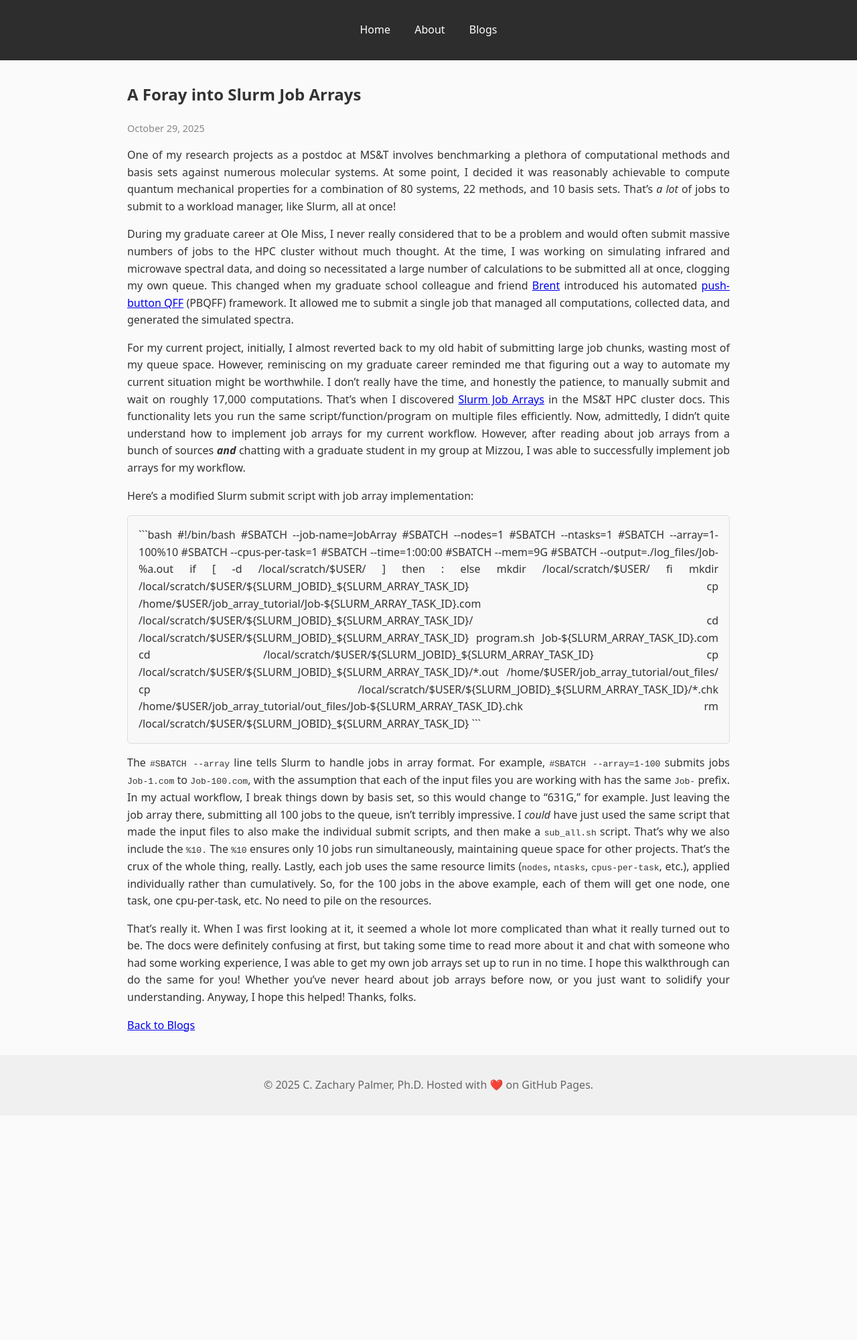
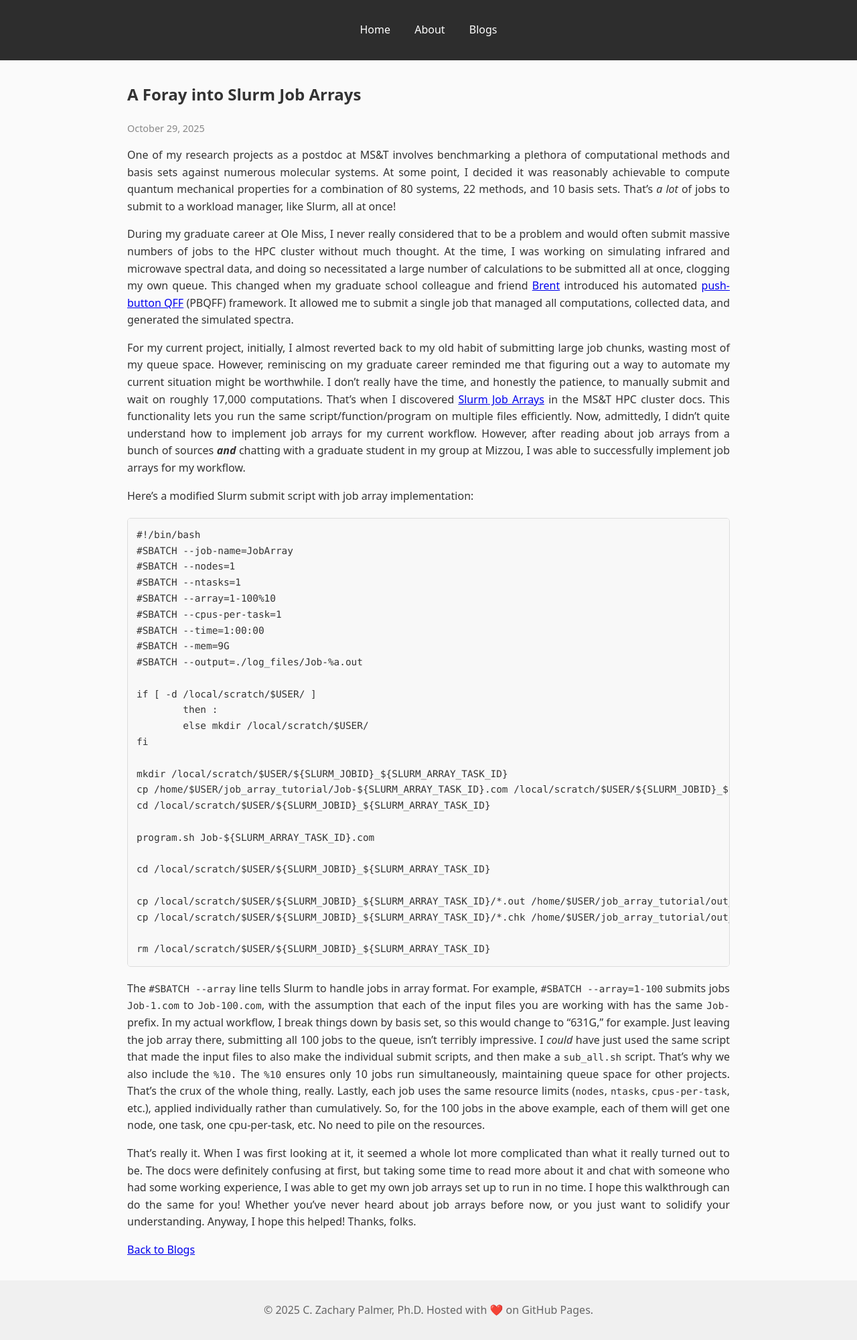
Before and after one commit to zpalmer618/zpalmer618.github.io, a Jekyll site: the page built from _posts/2025-10-29-job_arrays.md, in a window 1280 px wide. Shown: the whole page at 67% size. Built offline with Jekyll 4.4.1, drawn with Linux system fonts in a browser that asks for light colours; before the commit the page ends 1665 px from its top, so only the background shows below that.

Commit message:
changed about and style sheet and the post code block

````diff
--- a/_posts/2025-10-29-job_arrays.md
+++ b/_posts/2025-10-29-job_arrays.md
@@ -10,9 +10,6 @@
 For my current project, initially, I almost reverted back to my old habit of submitting large job chunks, wasting most of my queue space. However, reminiscing on my graduate career reminded me that figuring out a way to automate my current situation might be worthwhile. I don't really have the time, and honestly the patience, to manually submit and wait on roughly 17,000 computations. That’s when I discovered <a href="[job array]">Slurm Job Arrays</a> in the MS&T HPC cluster docs. This functionality lets you run the same script/function/program on multiple files efficiently. Now, admittedly, I didn't quite understand how to implement job arrays for my current workflow. However, after reading about job arrays from a bunch of sources ***and*** chatting with a graduate student in my group at Mizzou, I was able to successfully implement job arrays for my workflow.
 
 Here’s a modified Slurm submit script with job array implementation:
-
-<!-- Adding a wrapper div with a class for the code block -->
-<div class="code-container">
 
 ```bash
 #!/bin/bash
@@ -44,8 +41,6 @@
 rm /local/scratch/$USER/${SLURM_JOBID}_${SLURM_ARRAY_TASK_ID}
 ```
 
-</div>
-
 The `#SBATCH --array` line tells Slurm to handle jobs in array format. For example, `#SBATCH --array=1-100` submits jobs `Job-1.com` to `Job-100.com`, with the assumption that each of the input files you are working with has the same `Job-` prefix. In my actual workflow, I break things down by basis set, so this would change to "631G," for example. Just leaving the job array there, submitting all 100 jobs to the queue, isn't terribly impressive. I *could* have just used the same script that made the input files to also make the individual submit scripts, and then make a `sub_all.sh` script. That's why we also include the `%10.` The `%10` ensures only 10 jobs run simultaneously, maintaining queue space for other projects. That's the crux of the whole thing, really. Lastly, each job uses the same resource limits (`nodes`, `ntasks`, `cpus-per-task`, etc.), applied individually rather than cumulatively. So, for the 100 jobs in the above example, each of them will get one node, one task, one cpu-per-task, etc. No need to pile on the resources.
 
 That's really it. When I was first looking at it, it seemed a whole lot more complicated than what it really turned out to be. The docs were definitely confusing at first, but taking some time to read more about it and chat with someone who had some working experience, I was able to get my own job arrays set up to run in no time. I hope this walkthrough can do the same for you! Whether you've never heard about job arrays before now, or you just want to solidify your understanding. Anyway, I hope this helped! Thanks, folks.
--- a/style.css
+++ b/style.css
@@ -75,6 +75,7 @@
 
 .bio-text {
   max-width: 1100px; /* Increased width for better readability */
+  text-align: justify;
 }
 
 .profile-image img {
@@ -93,14 +94,33 @@
   margin-top: 0.5rem;
 }
 
-/* Adding styles for the code-container to prevent overflow */
-.code-container {
+/* Code block styling */
+pre {
   overflow-x: auto;
   max-width: 100%;
   background-color: #f8f8f8;
   padding: 1em;
   border: 1px solid #ddd;
   border-radius: 5px;
+  margin: 1.5em 0;
+  white-space: pre;
+}
+
+code {
+  font-family: 'Consolas', 'Monaco', 'Courier New', monospace;
+  font-size: 0.9em;
+}
+
+/* Make sure code blocks don't break layout on mobile */
+@media (max-width: 768px) {
+  pre {
+    margin-left: -1rem;
+    margin-right: -1rem;
+    padding: 1rem;
+    border-radius: 0;
+    border-left: none;
+    border-right: none;
+  }
 }
 
 /* Responsive Design */
````
Also changed, not shown: about.md (+4 -3 lines).
